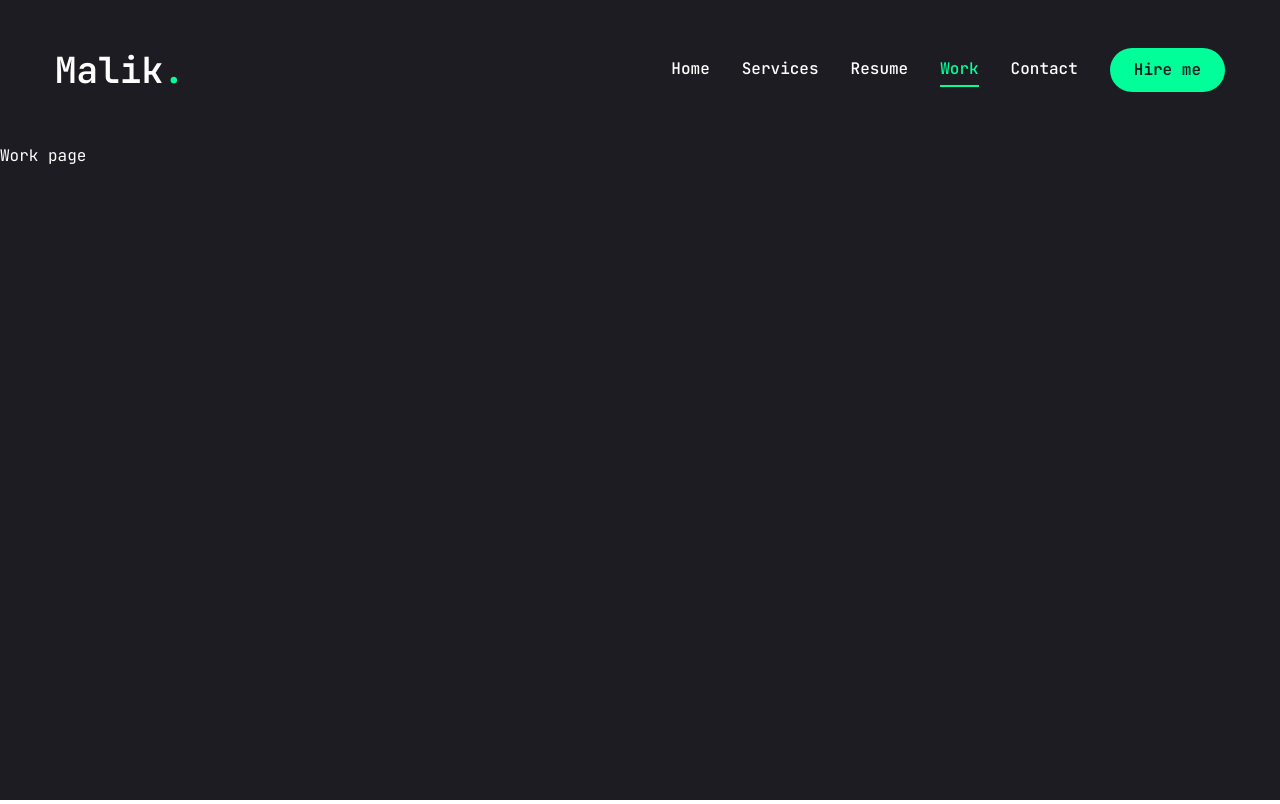
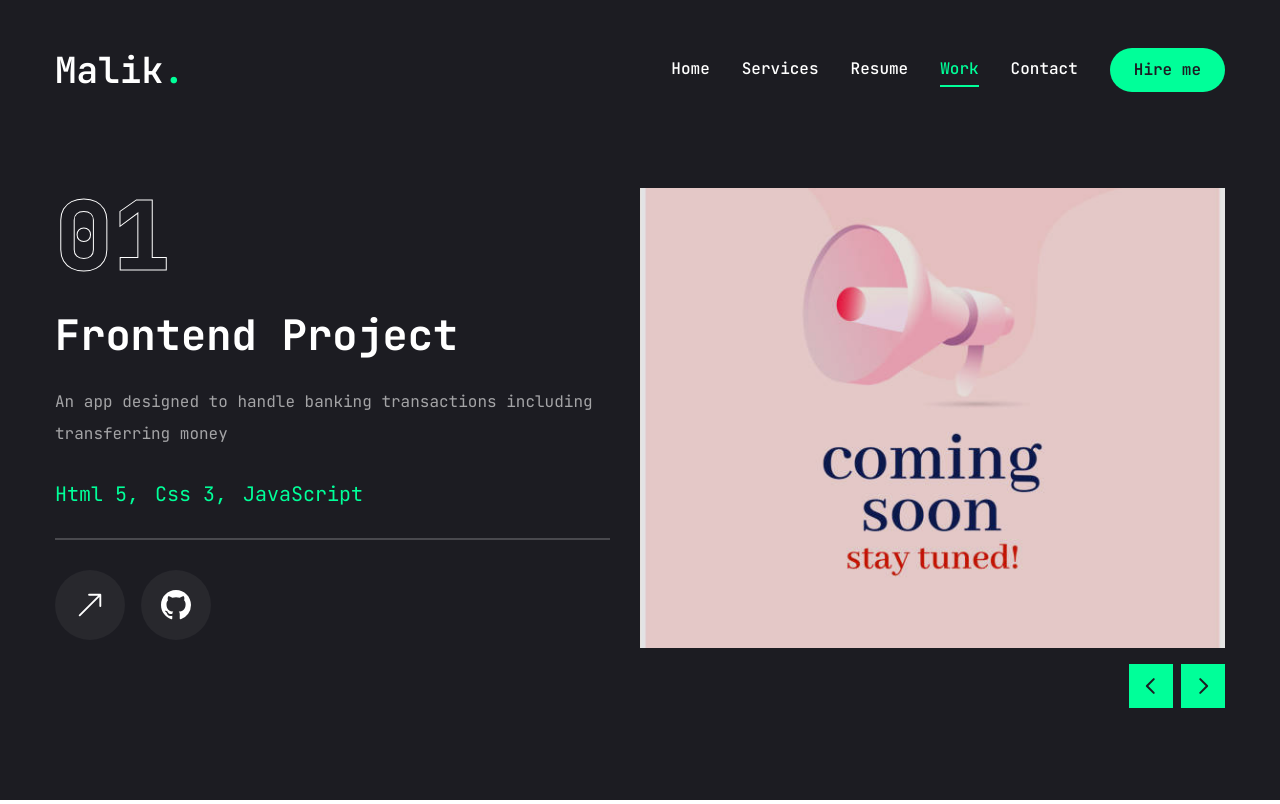
Before and after one commit to MalikP1/malik-portfolio, a Next.js app: page /work in a window 1280 px wide. Built offline with nearby package versions, Linux system fonts and the light colour scheme.

Commit message:
complete work page with styling, add placeholder image and add work slider button

```diff
--- a/app/resume/page.jsx
+++ b/app/resume/page.jsx
@@ -5,7 +5,6 @@
   FaCss3,
   FaJs,
   FaReact,
-  FaFigma,
   FaNodeJs,
   FaPython,
 } from "react-icons/fa"
@@ -16,7 +15,7 @@
   SiNextdotjs,
   SiDjango,
   SiMysql,
-  SiSqlite
+  SiSqlite,
 } from "react-icons/si"
 
 // about data
--- a/app/work/page.jsx
+++ b/app/work/page.jsx
@@ -1,6 +1,167 @@
+"use client"
+
+import { motion } from "framer-motion"
+import React, { useState } from "react"
+
+import { Swiper, SwiperSlide } from "swiper/react"
+import "swiper/css"
+
+import { BsArrowUpRight, BsGithub } from "react-icons/bs"
+
+import {
+  Tooltip,
+  TooltipContent,
+  TooltipProvider,
+  TooltipTrigger
+} from "@/components/ui/tooltip"
+
+import Link from "next/link"
+import Image from "next/image"
+import WorkSliderBtns from "@/components/WorkSliderBtns"
+
+const projects = [
+  {
+    num: "01",
+    category: "frontend",
+    title: "Banking App Platform",
+    description: "An app designed to handle banking transactions including transferring money",
+    stack: [{ name: "Html 5" }, { name: "Css 3" }, { name: "JavaScript" }],
+    image: "/assets/work/placeholder.jpg",
+    live: "",
+    github: "",
+  },
+  {
+    num: "02",
+    category: "mobile",
+    title: "Social Mobile App",
+    description: "An app designed to share AI generated stock videos",
+    stack: [{ name: "Html 5" }, { name: "Css 3" }, { name: "JavaScript" }, { name: "React Native" }],
+    image: "/assets/work/placeholder.jpg",
+    live: "",
+    github: "",
+  },
+  {
+    num: "03",
+    category: "fullstack",
+    title: "Healthcare App",
+    description: "An app designed to handle the process of booking doctors appointments ",
+    stack: [{ name: "Next.js" }, { name: "Tailwind.css" }, { name: "Node.js" },],
+    image: "/assets/work/placeholder.jpg",
+    live: "",
+    github: "",
+  }
+]
 const Work = () => {
+  const [project, setProject] = useState(projects[0])
+
+  const handleSlideChange = (swiper) => {
+    // get current slide index
+    const currentIndex = swiper.activeIndex
+    // update project state based on current slide index
+    setProject(projects[currentIndex])
+
+  }
+
   return (
-    <div>Work page</div>
+    <motion.section
+      initial={{opacity: 0}}
+      animate={{
+        opacity: 1,
+        transition: {delay: 2.4, duration: 0.4, ease: "easeIn"},
+      }}
+      className="min-h-[80vh] flex flex-col justify-center py-12 xl:px-0"
+    >
+      <div className="container mx-auto">
+        <div className="flex flex-col xl:flex-row xl:gap-[1.875rem]">
+          <div className="w-full xl:w-[50%] xl:h-[28.75rem] flex flex-col xl:justify-between order-2 xl:order-none">
+            <div className="flex flex-col gap-[1.875rem] h-[50%]">
+              {/* outline num */}
+              <div className="text-8xl leading-none font-extrabold text-transparent text-outline">
+                {project.num}
+              </div>
+              {/* project category */}
+              <h2 className="text-[2.625rem] font-bold leading-none text-white
+              group-hover:text-accent transition-all duration-500 capitalize">
+                {project.category} project
+              </h2>
+              {/* project description */}
+              <p className="text-white/60">{project.description}</p>
+              {/* stock */}
+              <ul className="flex gap-4">
+                {project.stack.map((item, index)=> {
+                  return (
+                    <li key={index} className="text-xl text-accent">
+                      {item.name}
+                      {/* remove the last comma */}
+                      {index !== project.stack.length -1 && ","}
+                    </li>
+                  )
+                })}
+              </ul>
+              {/* border */}
+              <div className="border border-white/20"></div>
+              {/* buttons */}
+              <div className="flex items-center gap-4">
+                {/* live project button */}
+                <Link href={project.live}>
+                  <TooltipProvider delayDuration={100}>
+                    <Tooltip>
+                      <TooltipTrigger className="w-[4.375rem] h-[4.375rem] rounded-full bg-white/5 flex justify-center items-center group">
+                        <BsArrowUpRight className="text-white text-3xl group-hover:text-accent"/>
+                      </TooltipTrigger>
+                      <TooltipContent>
+                        <p>Live project</p>
+                      </TooltipContent>
+                    </Tooltip>
+                  </TooltipProvider>
+                </Link>
+                {/* github project button */}
+                <Link href={project.github}>
+                  <TooltipProvider delayDuration={100}>
+                    <Tooltip>
+                      <TooltipTrigger className="w-[4.375rem] h-[4.375rem] rounded-full bg-white/5 flex justify-center items-center group">
+                        <BsGithub className="text-white text-3xl group-hover:text-accent"/>
+                      </TooltipTrigger>
+                      <TooltipContent>
+                        <p>Github repository</p>
+                      </TooltipContent>
+                    </Tooltip>
+                  </TooltipProvider>
+                </Link>
+              </div>
+            </div>
+          </div>
+          <div className="w-full xl:w-[50%]">
+            <Swiper
+              spaceBetween={30}
+              slidesPerView={1}
+              className="xl:h-[32.5rem] mb-12"
+              onSlideChange={handleSlideChange}
+            >
+              {projects.map((project, index)=> {
+                return (
+                  <SwiperSlide key={index} className="w-full">
+                    <div className="h-[28.75rem] relative group flex justify-center items-center bg-pink-50/20">
+                      {/* overlay */}
+                      <div className="absolute top-0 bottom-0 w-full h-full bg-black/10 z-10"></div>
+                      {/* image */}
+                      <div className="relative w-full h-full">
+                        <Image src={project.image} fill className="object-cover" alt=""/>
+                      </div>
+                    </div>
+                  </SwiperSlide>
+                )
+              })}
+              {/* slider buttons */}
+              <WorkSliderBtns
+                containerStyles="flex gap-2 absolute right-0 bottom-[calc(50%_-_1.375rem)] xl:bottom-0 z-20 w-full justify-between xl:w-max xl:justify-none"
+                btnStyles="bg-accent hover:bg-accent-hover text-primary text-[1.375rem] w-[2.75rem] h-[2.75rem] flex justify-center items-center transition-all"
+              />
+            </Swiper>
+          </div>
+        </div>
+      </div>
+    </motion.section>
   )
 }
 
--- /dev/null
+++ b/components/WorkSliderBtns.jsx
@@ -0,0 +1,20 @@
+"use client"
+
+import { useSwiper } from "swiper/react"
+import { PiCaretLeftBold, PiCaretRightBold } from "react-icons/pi"
+
+const WorkSliderBtns = ({ containerStyles, btnStyles, iconsStyles }) => {
+    const swiper = useSwiper()
+    return (
+        <div className={containerStyles}>
+            <button className={btnStyles} onClick={()=> swiper.slidePrev()}>
+                <PiCaretLeftBold className={iconsStyles} />
+            </button>
+            <button className={btnStyles} onClick={()=> swiper.slideNext()}>
+                <PiCaretRightBold className={iconsStyles} />
+            </button>
+        </div>
+  )
+}
+
+export default WorkSliderBtns
--- a/package.json
+++ b/package.json
@@ -24,6 +24,7 @@
     "react-countup": "^6.5.3",
     "react-dom": "^18",
     "react-icons": "^5.3.0",
+    "swiper": "^11.1.14",
     "tailwind-merge": "^2.5.2",
     "tailwindcss-animate": "^1.0.7"
   },
```
Also changed, not shown: public/assets/work/placeholder.jpg (added), 1 other file (tests, documents, lock files or other folders).
